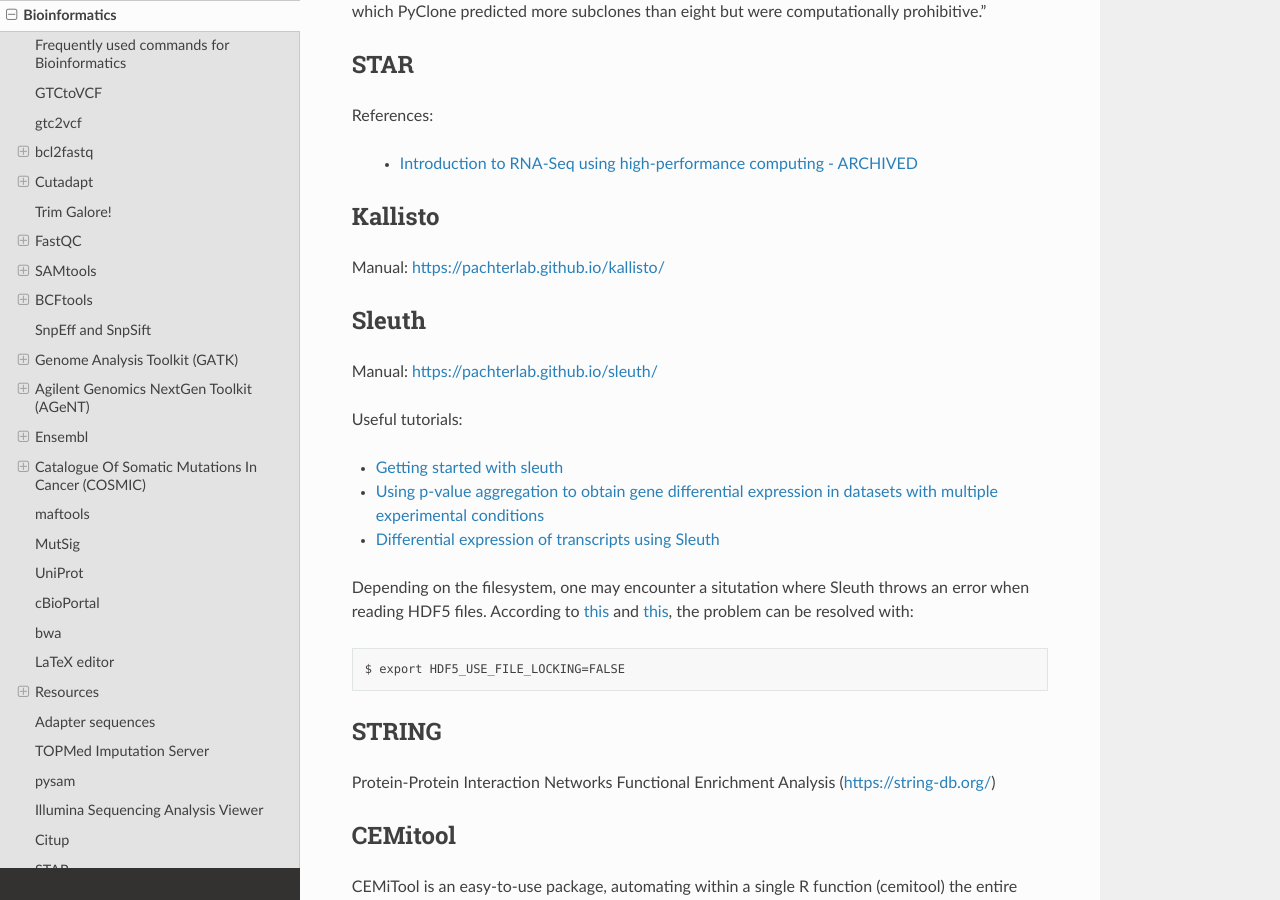
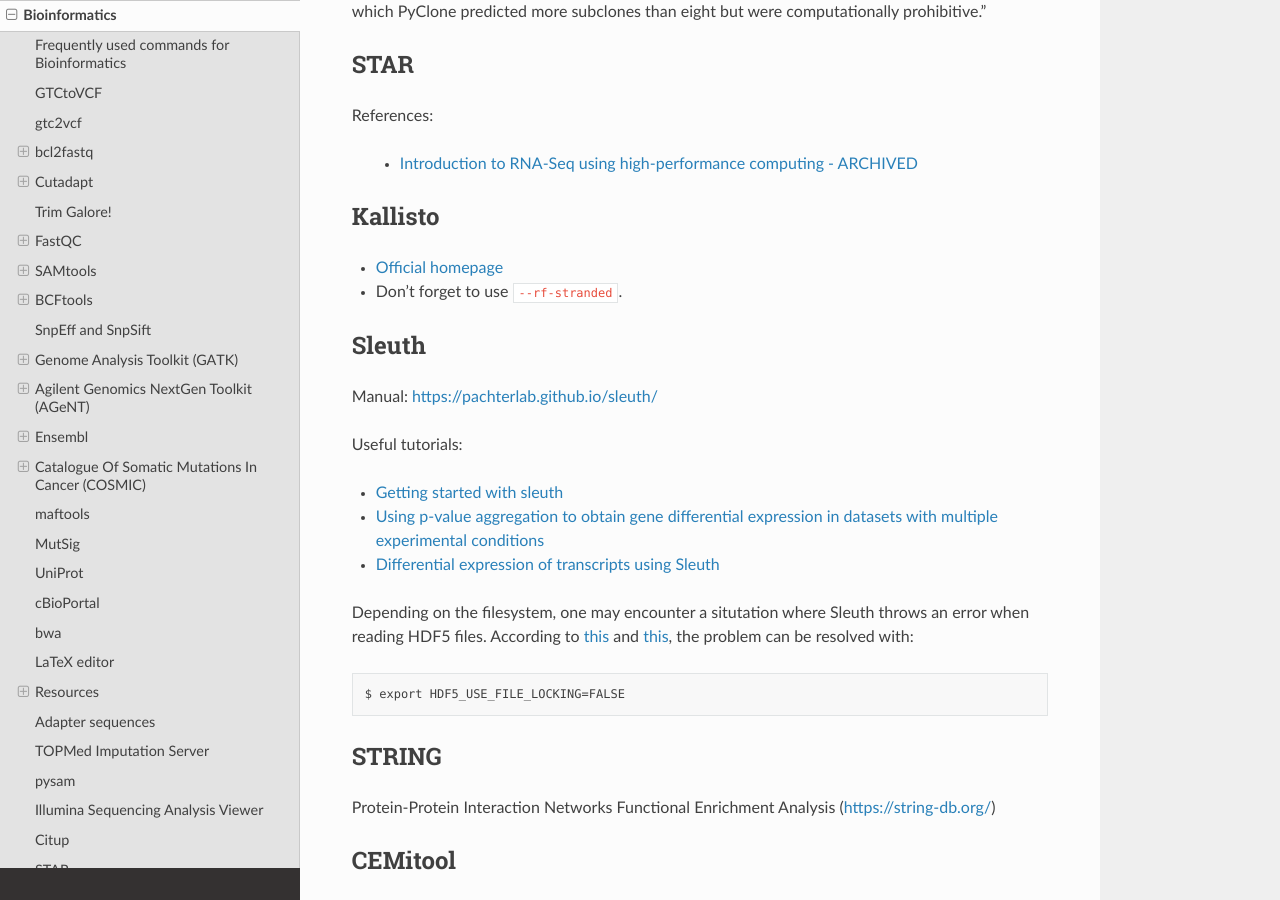
Before and after one commit to sbslee/notes, a Sphinx documentation site: the page built from docs/bioinformatics.rst, in a window 1280 px wide and 900 px high, scrolled down 21282 px. Built offline with Sphinx 7.4.7 and the Read the Docs theme 2.0.0, drawn with Linux system fonts in a browser that asks for light colours.

Commit message:
Update bioinformatics.rst

```diff
--- a/docs/bioinformatics.rst
+++ b/docs/bioinformatics.rst
@@ -980,7 +980,8 @@ References:
 Kallisto
 ========
 
-Manual: https://pachterlab.github.io/kallisto/
+- `Official homepage <https://pachterlab.github.io/kallisto/>`__
+- Don't forget to use ``--rf-stranded``.
 
 Sleuth
 ======
```
